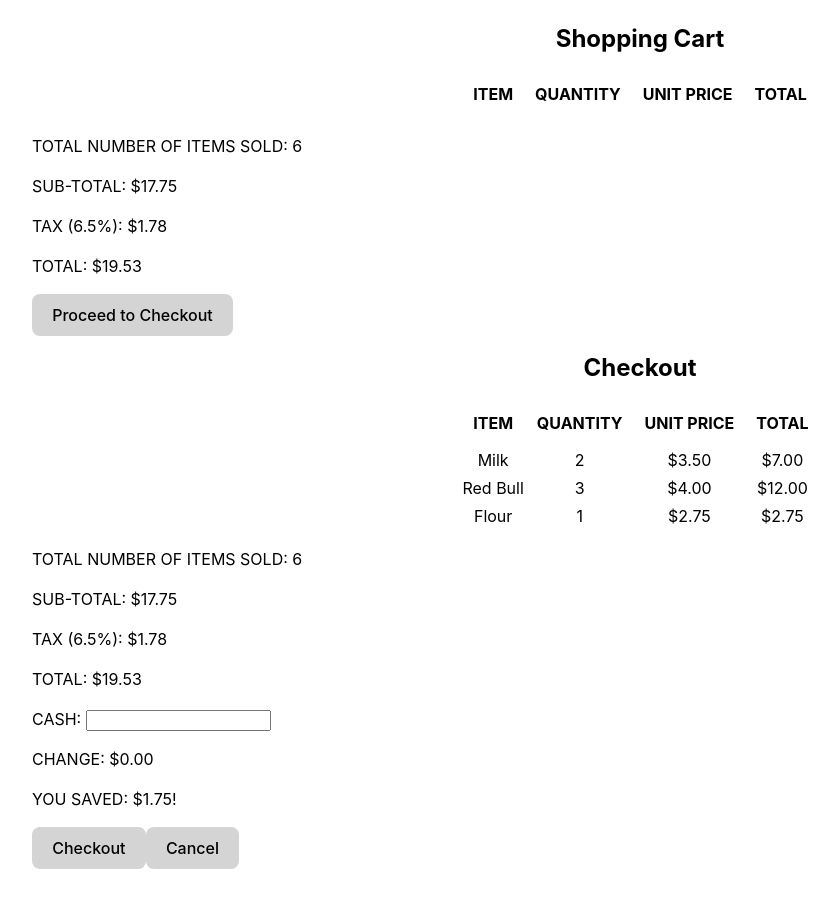
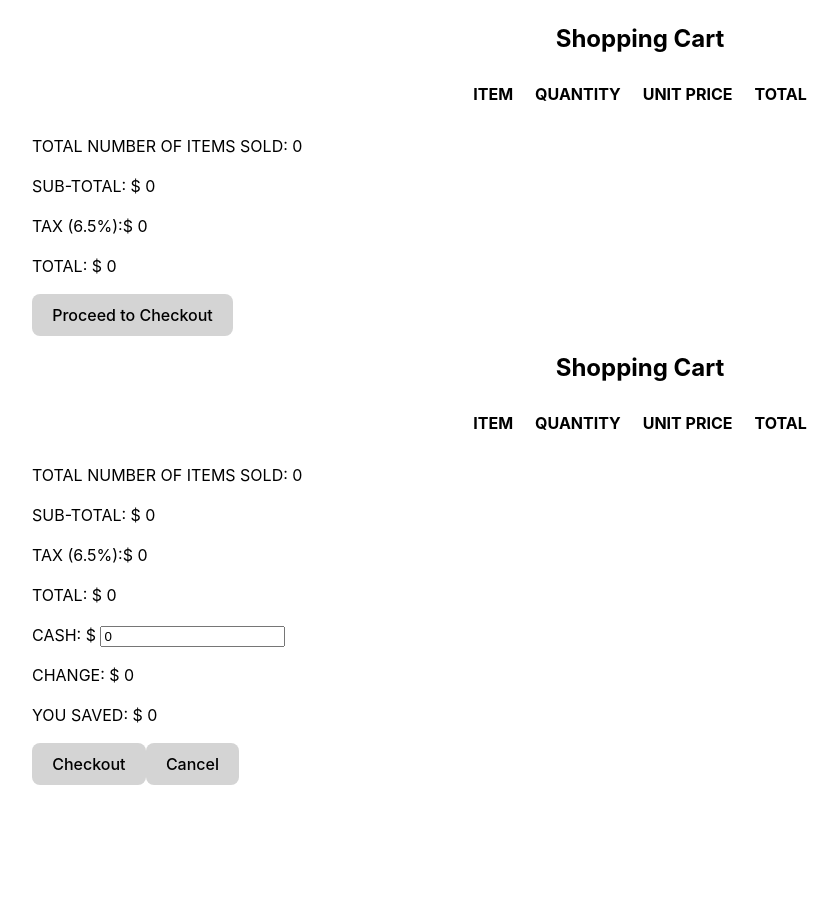
Before and after one commit to Mpqg/shopping_market_challenge, a React (Vite) app: page / in a window 1280 px wide. Shown: the part 562-1463 px from the top of the page, without its empty margins (0-838 px from the left). After the commit the page ends 1379 px from the top, so only its background shows below. Built offline with nearby package versions, Linux system fonts and the light colour scheme.

Commit message:
data flow content

```diff
--- a/src/App.jsx
+++ b/src/App.jsx
@@ -4,6 +4,7 @@ import TypeClient from './components/TypeClient'
 import ListProducts from './components/ListProducts'
 import ShoppingCart from './components/ShoppingCart';
 import './App.css'
+import Checkout from './components/Checkout';
 
 function App() {
   const [cart, addCart] = useState([])
@@ -17,48 +18,7 @@ function App() {
       <TypeClient customertype={customerType} setcustomer={setCustomerType}/>
       <ListProducts cart={cart} addcart={addCart} customertype={customerType}/>
       <ShoppingCart cart={cart} customertype={customerType}/>
-      <h2 className="text_center">Checkout</h2>
-
-      <table align='center'>
-        <thead>
-          <tr>
-            <th>ITEM</th>
-            <th>QUANTITY</th>
-            <th>UNIT PRICE</th>
-            <th>TOTAL</th>
-          </tr>
-        </thead>
-        <tbody>
-          <tr>
-            <td>Milk</td>
-            <td>2</td>
-            <td>$3.50</td>
-            <td>$7.00</td>
-          </tr>
-          <tr>
-            <td>Red Bull</td>
-            <td>3</td>
-            <td>$4.00</td>
-            <td>$12.00</td>
-          </tr>
-          <tr>
-            <td>Flour</td>
-            <td>1</td>
-            <td>$2.75</td>
-            <td>$2.75</td>
-          </tr>
-        </tbody>
-      </table>
-      <p>TOTAL NUMBER OF ITEMS SOLD: 6</p>
-      <p>SUB-TOTAL: $17.75</p>
-      <p>TAX (6.5%): $1.78</p>
-      <p>TOTAL: $19.53</p>
-      <p>CASH: <input type="text" /></p>
-      <p>CHANGE: $0.00</p>
-      <p>YOU SAVED: $1.75!</p>
-      <button>Checkout</button>
-      <button>Cancel</button>
-
+      <Checkout cart={cart} customertype={customerType}/>
 
     </div>
   )
--- a/src/components/Checkout.jsx
+++ b/src/components/Checkout.jsx
@@ -0,0 +1,60 @@
+import { useState } from 'react'
+import listProducts from '../data/products.json'
+function Checkout({ cart, customertype }) {
+    const [cash, setCash] = useState(0.00)
+    const totalProducts = cart.reduce((acc, product) => {
+        return acc + product.quantity
+    }, 0)
+    const subtotal = cart.reduce((acc, product) => {
+        const price = customertype === "Rewards Members" ? product.memberPrice : product.regularPrice
+        return acc + (price * product.quantity)
+    }, 0)
+    const tax = cart.reduce((acc, product) => {
+        const price = customertype === "Rewards Members" ? product.memberPrice : product.regularPrice
+        const istaxable = product.taxStatus === "Taxable"
+        return acc + (price * product.quantity * 0.065 * istaxable)
+    }, 0)
+    const saving = cart.reduce((acc, product) => {
+        const price = customertype === "Rewards Members"
+            ? product.regularPrice - product.memberPrice
+            : 0
+        return acc + (price * product.quantity)
+    }, 0)
+    return (
+        <div>
+            <h2 className="text_center">Shopping Cart</h2>
+            <table align='center'>
+                <thead>
+                    <tr>
+                        <th>ITEM</th>
+                        <th>QUANTITY</th>
+                        <th>UNIT PRICE</th>
+                        <th>TOTAL</th>
+                    </tr>
+                </thead>
+                <tbody>
+                    {cart.map((product) => {
+                        const price = customertype === "Rewards Members" ? product.memberPrice : product.regularPrice
+                        return (<tr key={product.id}>
+                            <td>{product.productName}</td>
+                            <td>{product.quantity}</td>
+                            <td>{price}</td>
+                            <td>{price * product.quantity}</td>
+                        </tr>)
+                    })}
+                </tbody>
+            </table>
+            <p>TOTAL NUMBER OF ITEMS SOLD: {totalProducts}</p>
+            <p>SUB-TOTAL: $ {subtotal}</p>
+            <p>TAX (6.5%):$ {tax}</p>
+            <p>TOTAL: $ {subtotal + tax}</p>
+            <p>CASH: $ <input type="number" value={cash} onChange={(event) => setCash(event.target.value)}/></p>
+            <p>CHANGE: $ {cash - (subtotal + tax)}</p>
+            <p>YOU SAVED: $ {saving}</p>
+            <button>Checkout</button>
+            <button>Cancel</button>
+        </div >
+    )
+}
+
+export default Checkout;
--- a/src/components/ListProducts.jsx
+++ b/src/components/ListProducts.jsx
@@ -2,6 +2,9 @@ import "./ListProducts.css"
 import Product from './Product'
 import listProducts from '../data/products.json'
 function ListProducts({ cart, addcart, customertype }) {
+    const totalProducts = cart.reduce((acc, product) => {
+        return acc + product.quantity
+    }, 0)
     return (
         <div>
             <h2 className="text_center">List of products</h2>
@@ -13,7 +16,7 @@ function ListProducts({ cart, addcart, customertype }) {
                         <th>STOCK</th>
                         <th>PRICE</th>
                         <th>
-                            <img src="/icons8-carrito-de-compras-30.png" alt="" />{cart.length}
+                            <img src="/icons8-carrito-de-compras-30.png" alt="" />{totalProducts}
                             <img className="emptycart" src="/trash.png" alt="" width={30} />
                         </th>
                     </tr>
--- a/src/components/ShoppingCart.jsx
+++ b/src/components/ShoppingCart.jsx
@@ -1,5 +1,17 @@
 
 function ShoppingCart({ cart, customertype }) {
+    const totalProducts = cart.reduce((acc, product) => {
+        return acc + product.quantity
+    }, 0)
+    const subtotal = cart.reduce((acc, product) => {
+        const price = customertype === "Rewards Members" ? product.memberPrice : product.regularPrice
+        return acc + (price * product.quantity)
+    }, 0)
+    const tax = cart.reduce((acc, product) => {
+        const price = customertype === "Rewards Members" ? product.memberPrice : product.regularPrice
+        const istaxable = product.taxStatus === "Taxable"
+        return acc + (price * product.quantity * 0.065 * istaxable)
+    }, 0)
     return (
         <div>
             <h2 className="text_center">Shopping Cart</h2>
@@ -24,10 +36,10 @@ function ShoppingCart({ cart, customertype }) {
                     })}
                 </tbody>
             </table>
-            <p>TOTAL NUMBER OF ITEMS SOLD: 6</p>
-            <p>SUB-TOTAL: $17.75</p>
-            <p>TAX (6.5%): $1.78</p>
-            <p>TOTAL: $19.53</p>
+            <p>TOTAL NUMBER OF ITEMS SOLD: {totalProducts}</p>
+            <p>SUB-TOTAL: $ {subtotal}</p>
+            <p>TAX (6.5%):$ {tax}</p>
+            <p>TOTAL: $ {subtotal + tax}</p>
             <button>Proceed to Checkout</button>
         </div >
     )
--- a/src/data/products.json
+++ b/src/data/products.json
@@ -13,8 +13,8 @@
         "photo":"/soda.png",
         "productName": "Red Bull",
         "stock": 10,
-        "regularPrice": 2.00,
-        "memberPrice": 4.00,
+        "regularPrice": 4.00,
+        "memberPrice": 2.00,
         "taxStatus": "Taxable"
     }
 ]
```
